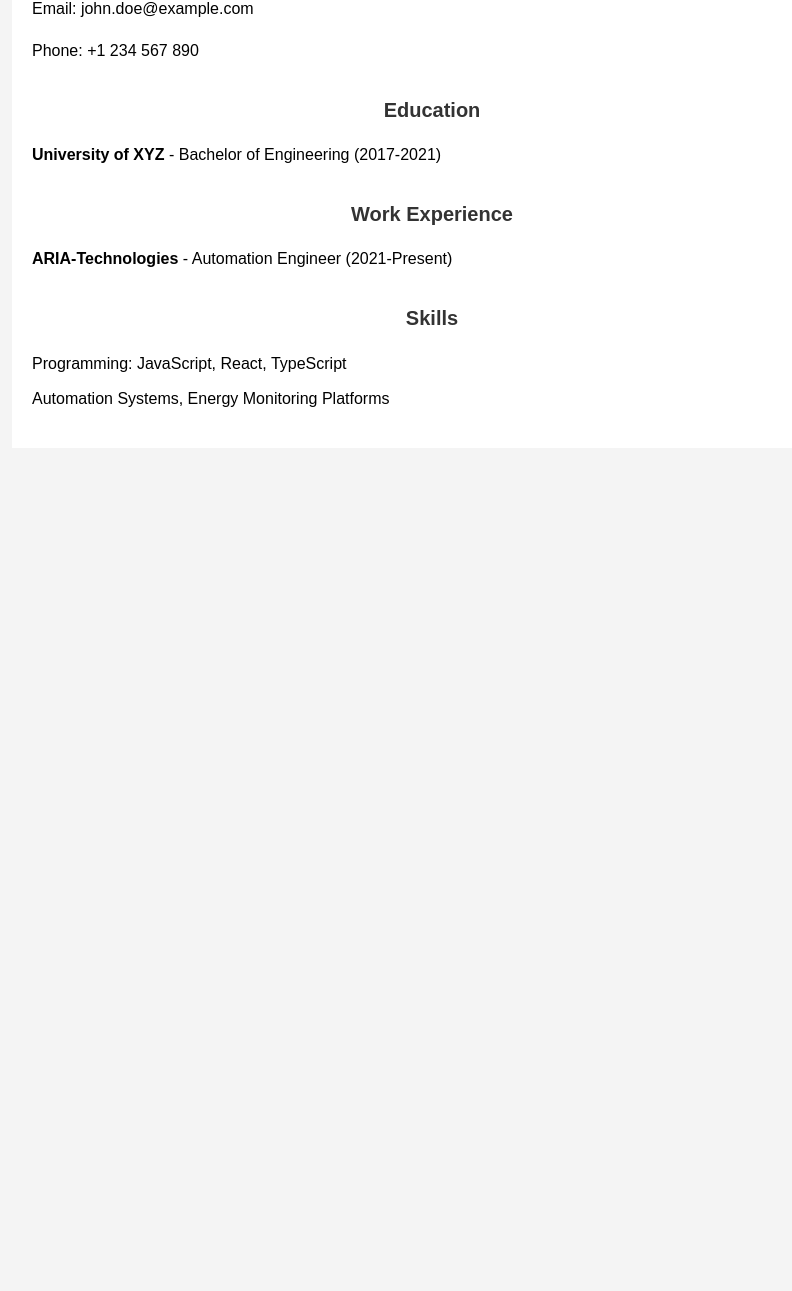
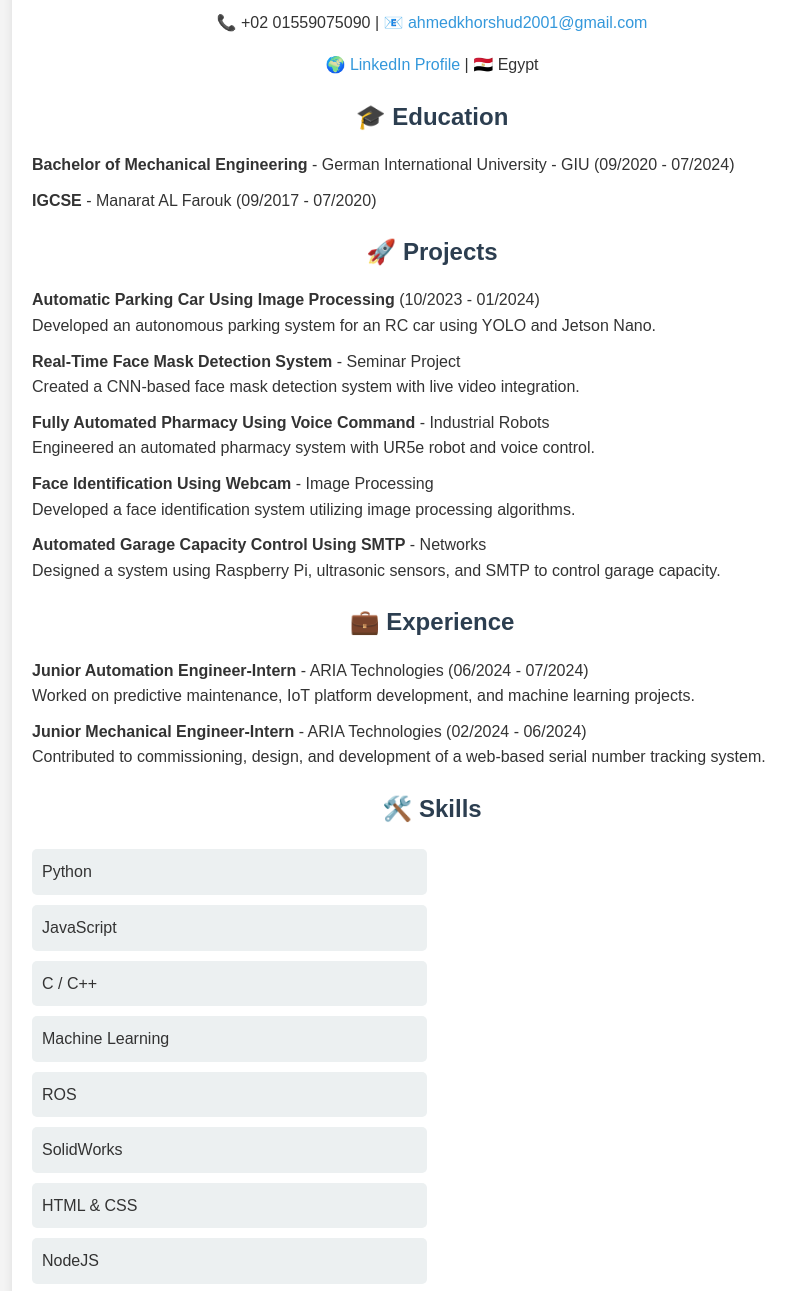
Before and after one commit to A-Khorshud/Resume, a plain HTML site: page index.html in a window 1280 px wide. Shown: the part 176-1467 px from the top of the page, without its empty margins (208-1000 px from the left). Before the commit the page ends 800 px from the top, so only its background shows below. Drawn offline with Linux system fonts and the light colour scheme.

Commit message:
Update index.html

```diff
--- a/index.html
+++ b/index.html
@@ -4,24 +4,39 @@
     <meta charset="UTF-8">
     <meta name="viewport" content="width=device-width, initial-scale=1.0">
     <meta http-equiv="X-UA-Compatible" content="ie=edge">
-    <title>My Resume</title>
+    <title>Ahmed Khaled | Junior Robotics And Automation Engineer</title>
     <style>
         body {
-            font-family: Arial, sans-serif;
+            font-family: 'Arial', sans-serif;
             line-height: 1.6;
             margin: 0;
-            padding: 0;
+            padding: 20px;
             background-color: #f4f4f4;
+            color: #333;
         }
         .container {
             max-width: 800px;
             margin: auto;
+            background-color: white;
             padding: 20px;
-            background: #fff;
+            border-radius: 8px;
+            box-shadow: 0 0 10px rgba(0, 0, 0, 0.1);
         }
-        h1, h2 {
+        h1, h2, h3 {
             text-align: center;
-            color: #333;
+            color: #2C3E50;
+        }
+        h1 {
+            font-size: 36px;
+            margin-bottom: 10px;
+        }
+        h2 {
+            font-size: 24px;
+            margin-bottom: 5px;
+        }
+        h3 {
+            margin-bottom: 15px;
+            color: #3498DB;
         }
         ul {
             list-style-type: none;
@@ -35,34 +50,90 @@
             font-size: 20px;
             color: #333;
         }
+        .contact-info, .skills {
+            text-align: center;
+            margin-bottom: 20px;
+        }
+        .skills-list {
+            display: grid;
+            grid-template-columns: repeat(2, 1fr);
+            gap: 10px;
+        }
+        .skills-list li {
+            background-color: #ecf0f1;
+            padding: 10px;
+            border-radius: 5px;
+        }
+        .emoji {
+            margin-right: 8px;
+        }
+        a {
+            color: #3498db;
+            text-decoration: none;
+        }
+        a:hover {
+            text-decoration: underline;
+        }
     </style>
 </head>
 <body>
     <div class="container">
-        <h1>My Resume</h1>
+        <h1>Ahmed Khaled</h1>
+        <h3>Junior Robotics And Automation Engineer</h3>
 
-        <!-- Personal Details -->
-        <h2>John Doe</h2>
-        <p>Email: john.doe@example.com</p>
-        <p>Phone: +1 234 567 890</p>
+        <div class="contact-info">
+            <p>📞 +02 01559075090 | 📧 <a href="mailto:ahmedkhorshud2001@gmail.com">ahmedkhorshud2001@gmail.com</a></p>
+            <p>🌍 <a href="https://www.linkedin.com/in/ahmedkhaledak1">LinkedIn Profile</a> | 🇪🇬 Egypt</p>
+        </div>
 
         <!-- Education -->
-        <h2 class="section-title">Education</h2>
+        <h2>🎓 Education</h2>
         <ul>
-            <li><strong>University of XYZ</strong> - Bachelor of Engineering (2017-2021)</li>
+            <li><strong>Bachelor of Mechanical Engineering</strong> - German International University - GIU (09/2020 - 07/2024)</li>
+            <li><strong>IGCSE</strong> - Manarat AL Farouk (09/2017 - 07/2020)</li>
         </ul>
 
-        <!-- Work Experience -->
-        <h2 class="section-title">Work Experience</h2>
+        <!-- Projects -->
+        <h2>🚀 Projects</h2>
         <ul>
-            <li><strong>ARIA-Technologies</strong> - Automation Engineer (2021-Present)</li>
+            <li><strong>Automatic Parking Car Using Image Processing</strong> (10/2023 - 01/2024)<br>Developed an autonomous parking system for an RC car using YOLO and Jetson Nano.</li>
+            <li><strong>Real-Time Face Mask Detection System</strong> - Seminar Project<br>Created a CNN-based face mask detection system with live video integration.</li>
+            <li><strong>Fully Automated Pharmacy Using Voice Command</strong> - Industrial Robots<br>Engineered an automated pharmacy system with UR5e robot and voice control.</li>
+            <li><strong>Face Identification Using Webcam</strong> - Image Processing<br>Developed a face identification system utilizing image processing algorithms.</li>
+            <li><strong>Automated Garage Capacity Control Using SMTP</strong> - Networks<br>Designed a system using Raspberry Pi, ultrasonic sensors, and SMTP to control garage capacity.</li>
+        </ul>
+
+        <!-- Experience -->
+        <h2>💼 Experience</h2>
+        <ul>
+            <li><strong>Junior Automation Engineer-Intern</strong> - ARIA Technologies (06/2024 - 07/2024)<br>Worked on predictive maintenance, IoT platform development, and machine learning projects.</li>
+            <li><strong>Junior Mechanical Engineer-Intern</strong> - ARIA Technologies (02/2024 - 06/2024)<br>Contributed to commissioning, design, and development of a web-based serial number tracking system.</li>
         </ul>
 
         <!-- Skills -->
-        <h2 class="section-title">Skills</h2>
+        <h2>🛠️ Skills</h2>
+        <div class="skills-list">
+            <ul>
+                <li>Python</li>
+                <li>JavaScript</li>
+                <li>C / C++</li>
+                <li>Machine Learning</li>
+                <li>ROS</li>
+                <li>SolidWorks</li>
+                <li>HTML & CSS</li>
+                <li>NodeJS</li>
+                <li>React</li>
+                <li>Jetson Nano</li>
+            </ul>
+        </div>
+
+        <!-- Languages -->
+        <h2>🌐 Languages</h2>
         <ul>
-            <li>Programming: JavaScript, React, TypeScript</li>
-            <li>Automation Systems, Energy Monitoring Platforms</li>
+            <li>Arabic: Native</li>
+            <li>English: Proficient</li>
+            <li>French: Intermediate</li>
+            <li>German: Beginner</li>
         </ul>
     </div>
 </body>
```
